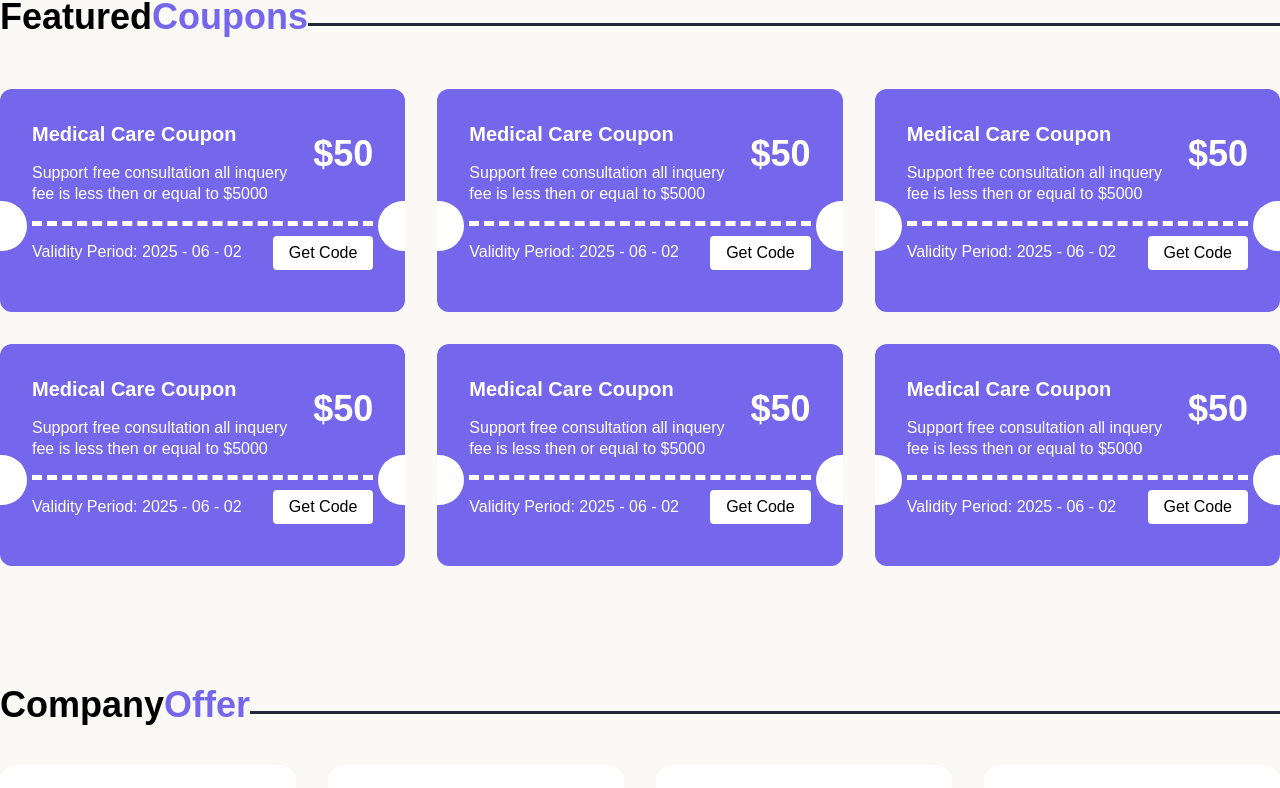
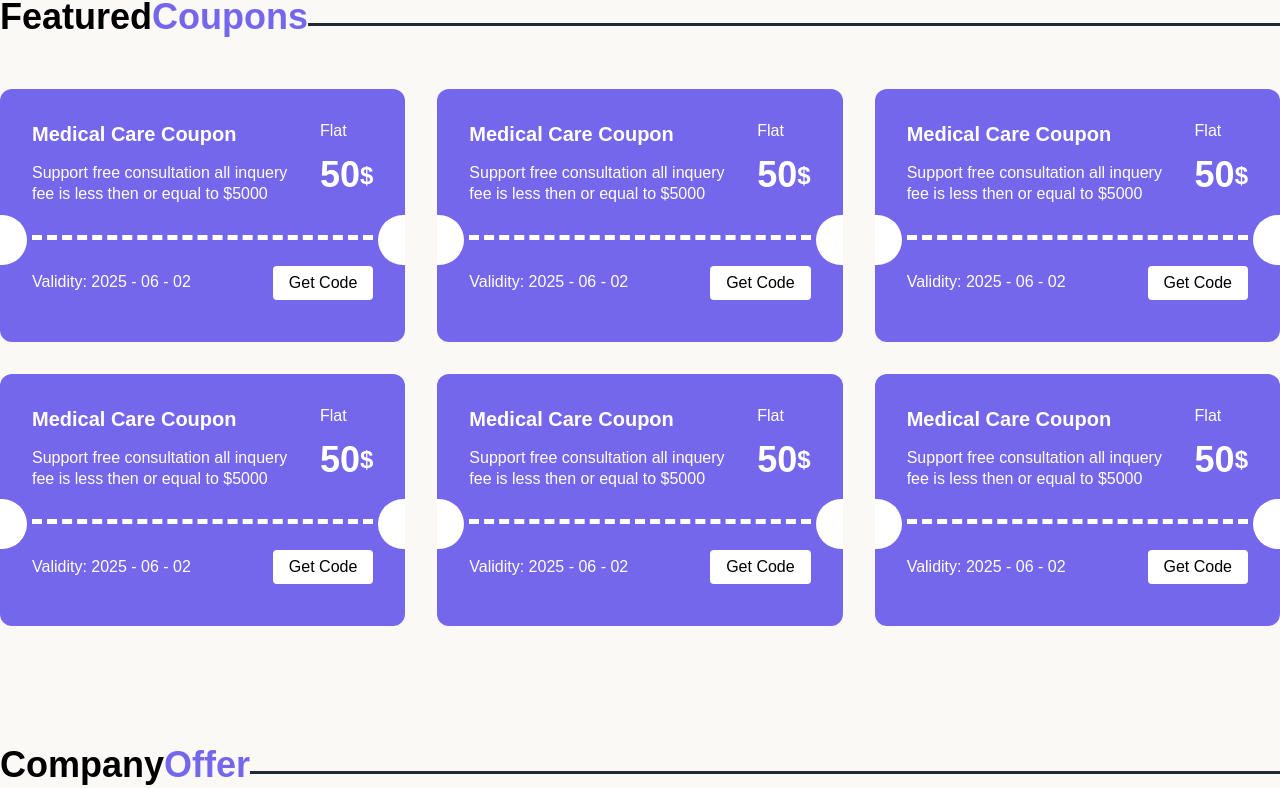
Before and after one commit to dev-nirob1/coupons-website, a Vue app: page / in a window 1280 px wide. Shown: the part 1618-2406 px from the top of the page. Built offline with nearby package versions, Linux system fonts and the light colour scheme.

Commit message:
update coupon card pricing design

```diff
--- a/src/components/widgets/CouponCard.vue
+++ b/src/components/widgets/CouponCard.vue
@@ -12,12 +12,13 @@ import BaseTitle from '../element/BaseTitle.vue';
         <BaseParagraph>Support free consultation all inquery fee is less then or equal to $5000</BaseParagraph>
       </div>
       <div>
-        <BaseTitle>$50</BaseTitle>
+        <span>Flat</span>
+        <BaseTitle class="price">50 <span>$</span></BaseTitle>
       </div>
     </div>
-    <div class="card-footer">
+    <div class="card-footer pt-1">
       <div class="flex justify-between align-center">
-        <BaseParagraph>Validity Period: 2025 - 06 - 02</BaseParagraph>
+        <BaseParagraph>Validity: 2025 - 06 - 02</BaseParagraph>
         <BaseButton class="bg-white">Get Code</BaseButton>
       </div>
       <div class="circle-1"></div>
@@ -41,6 +42,13 @@ import BaseTitle from '../element/BaseTitle.vue';
 
 .coupon-card h3 {
   margin-top: 10px;
+}
+.coupon-card .price {
+  display: flex;
+  align-items: center;
+}
+.coupon-card .price span {
+  font-size: 1.5rem;
 }
 .card-footer {
   position: relative;
```
